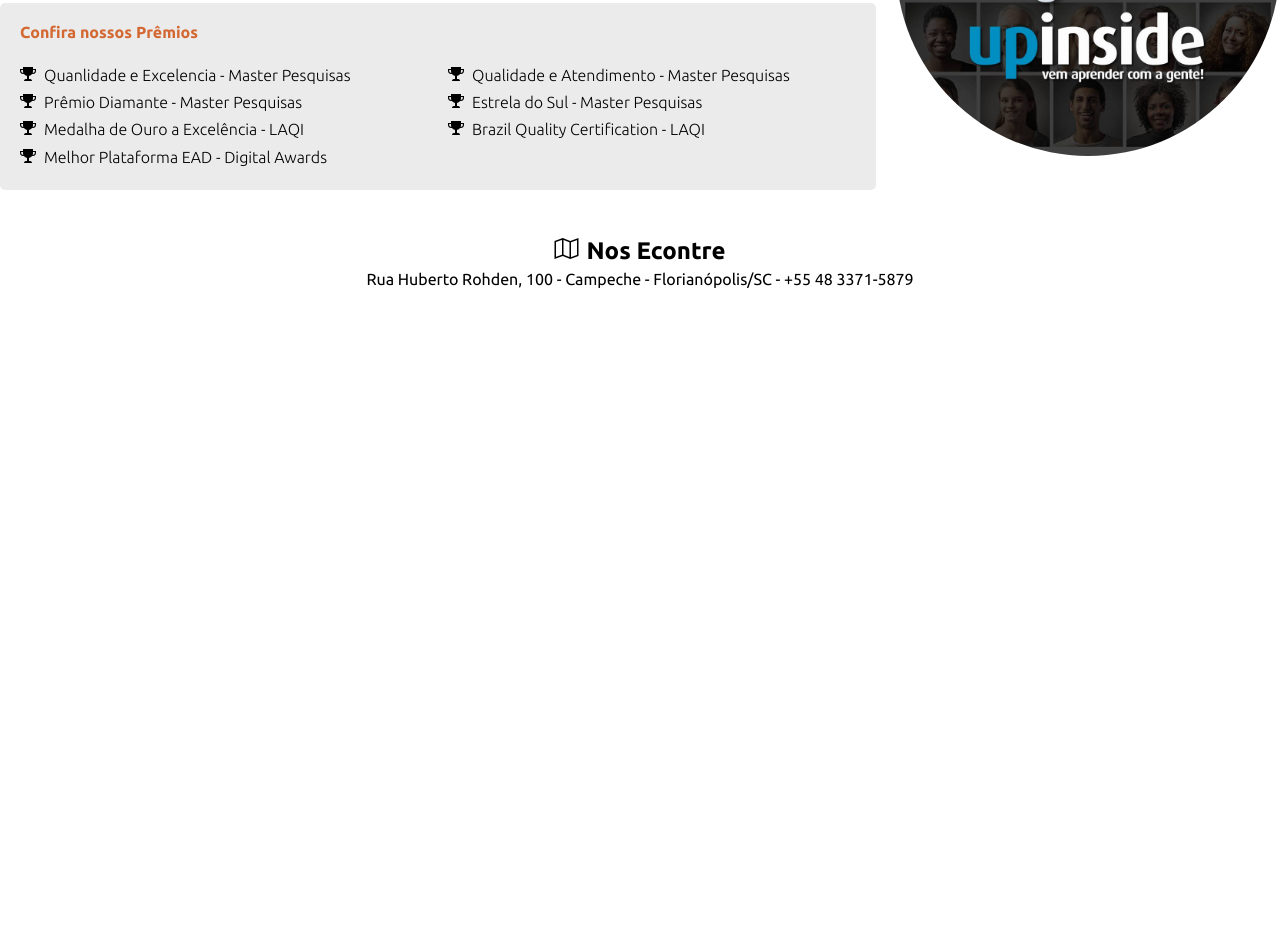
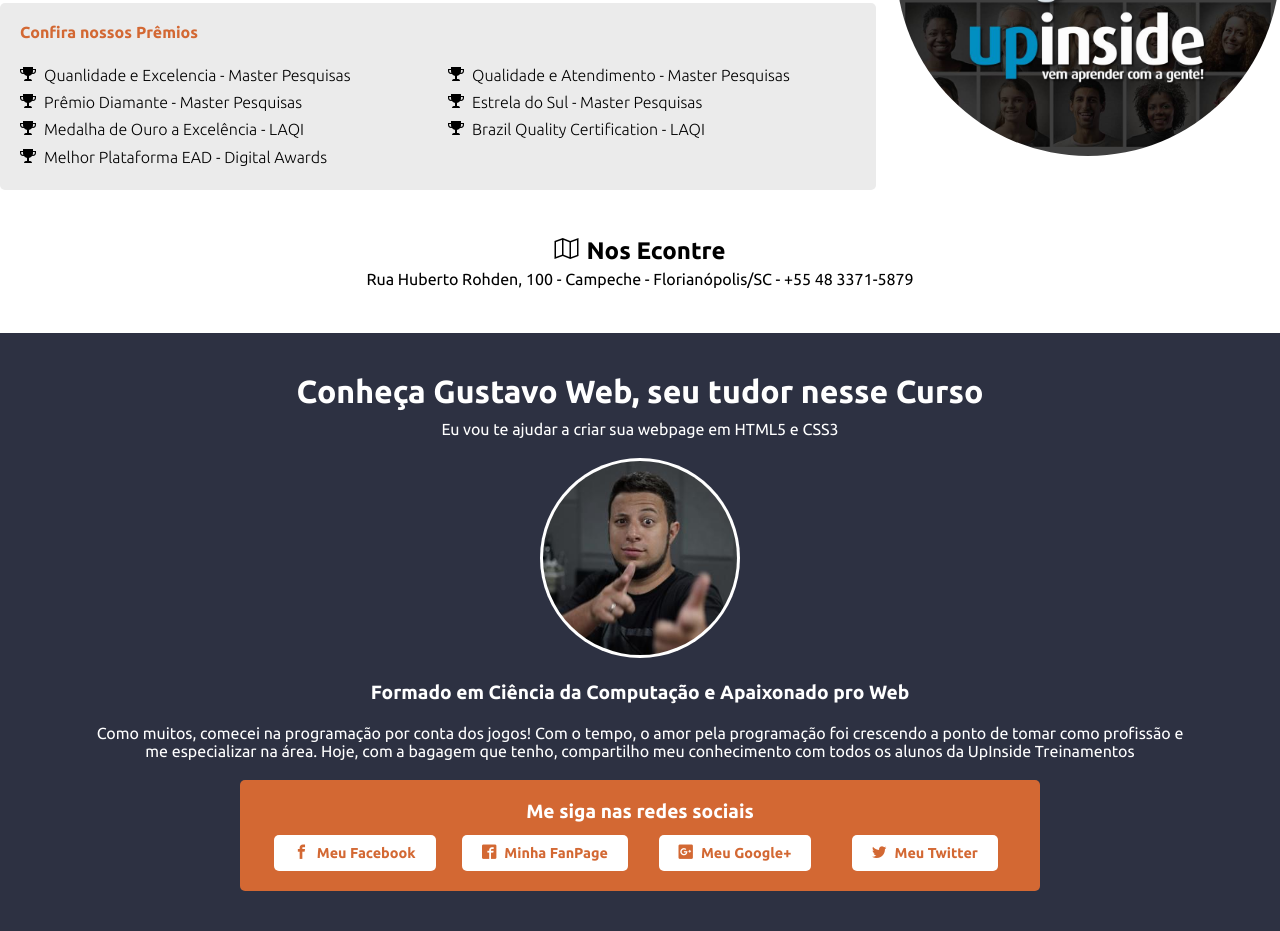
Before and after one commit to claudiuri/HtmlCssEssentials, a plain HTML site: page index.html in a window 1280 px wide. Shown: the part 3357-4288 px from the top of the page. Before the commit the page ends 3690 px from the top, so only its background shows below. Drawn offline with Linux system fonts and the light colour scheme; files whose address does not match are found by name.

Commit message:
dobra tutor

```diff
--- a/_cdn/style.css
+++ b/_cdn/style.css
@@ -412,3 +412,80 @@
     font-size: 1.5em;
     margin-bottom: 5px;
 }
+
+.main_tutor {
+    width: 100%;
+    background-color: #2D3142;
+}
+
+.main_tutor_content {
+    max-width: calc(1300px - 80px);
+    padding: 40px;
+    margin: 0 auto;
+    color: #FFF;
+    text-align: center;
+}
+
+.main_tutor_content > header h1{
+    font-size: 2em;
+    margin-bottom: 10px;
+}
+
+.main_tutor_content_img {
+    margin: 20px auto;
+}
+
+.main_tutor_content_img img {
+    max-width: 200px;
+    border-radius: 50%;
+    padding: 3px;
+    background: #FFF;
+}
+
+.main_tutor_content_history h2 {
+    font-size: 1.2em;
+    margin-bottom: 20px;
+}
+
+.main_tutor_content_history p {
+    margin-bottom: 20px;
+    padding: 0 20px;
+}
+
+.main_tutor_social_network {
+    margin: 0 auto;
+    background-color: #D36833;
+    border-radius: 5px;
+    max-width: 800px;
+    padding: 20px;
+    display: flex;
+    flex-wrap: wrap;
+    justify-content:  space-around;
+}
+
+.main_tutor_social_network > header{
+    flex-basis: 100%;
+    font-size: 1.2em;
+    margin-bottom: 20px;
+}
+
+.main_tutor_social_network > article {
+    flex-basis: 24%;
+}
+
+.main_tutor_social_network > article h3 {
+    font-size: 0.9em;
+    margin-bottom: 10px;
+}
+
+.main_tutor_social_network > article h3 a {
+    background-color: #FFF;
+    color: #D36833;
+    border-radius: 5px;
+    padding: 10px 20px;
+}
+
+.main_tutor_social_network > article h3 a:hover {
+    background-color: #2D3142;
+    color: #FFF;
+}
--- a/index.html
+++ b/index.html
@@ -340,6 +340,55 @@
             </section>
         </div>
 
+        <section class="main_tutor">
+            <div class="main_tutor_content">
+                <header>
+                    <h1>Conheça Gustavo Web, seu tudor nesse Curso</h1>
+                    <p>Eu vou te ajudar a criar sua webpage em HTML5 e CSS3</p>
+                </header>
+
+                <div class="main_tutor_content_img">
+                    <img src="_img/gustavoweb.jpg" alt="">
+                </div>
+
+                <article class="main_tutor_content_history">
+                    <header>
+                        <h2>Formado em Ciência da Computação e Apaixonado pro Web</h2>
+                    </header>
+                    <p>Como muitos, comecei na programação por conta dos jogos! Com o tempo, o amor pela programação foi crescendo a ponto de tomar como profissão e me especializar na área. Hoje, com a bagagem que tenho, compartilho meu conhecimento com todos os alunos da UpInside Treinamentos</p>
+                </article>
+
+                <section class="main_tutor_social_network">
+                    <header>
+                        <h2>Me siga nas redes sociais</h2>
+                    </header>
+
+                    <article>
+                        <header>
+                            <h3><a href="#" class="icon-facebook">Meu Facebook</a></h3>
+                        </header>
+                    </article>
+
+                    <article>
+                            <header>
+                                <h3><a href="#" class="icon-facebook2">Minha FanPage</a></h3>
+                            </header>
+                    </article>
+
+                    <article>
+                            <header>
+                                <h3><a href="#" class="icon-google-plus2">Meu Google+</a></h3>
+                            </header>
+                    </article>
+
+                    <article>
+                        <header>
+                            <h3><a href="#" class="icon-twitter">Meu Twitter</a></h3>
+                        </header>
+                    </article>
+                </section>
+            </div>
+        </section>
     </main>
 </body>
 </html>
```
